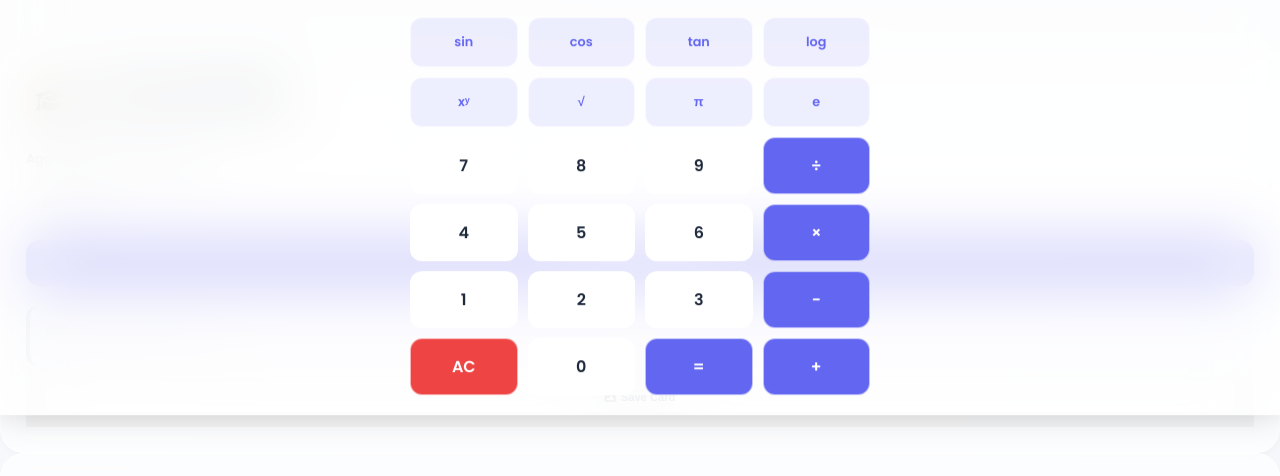
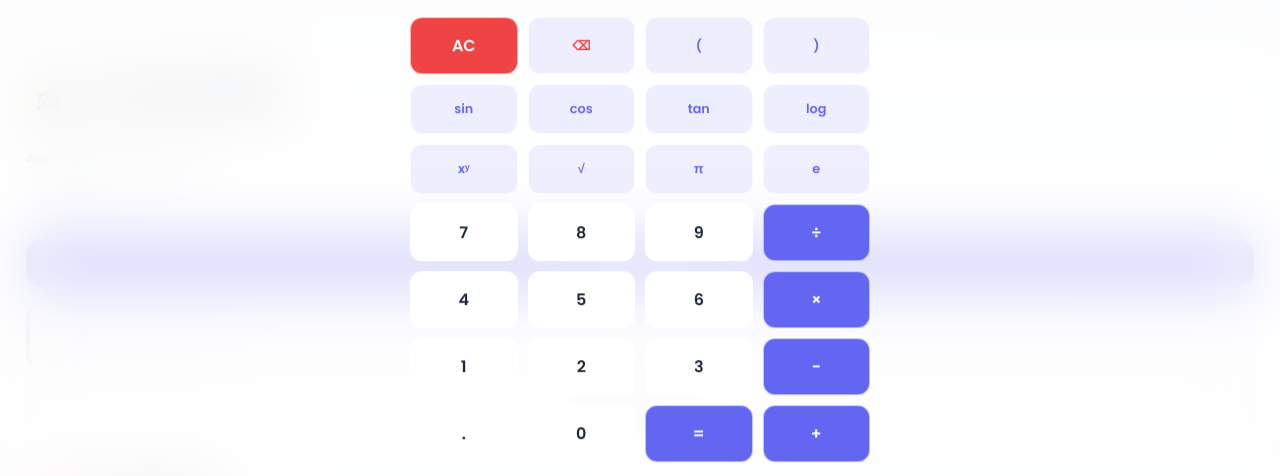
Before and after one commit to return7521-ui/studytools-india, a plain HTML site: page index.html in a window 1280 px wide. Shown: the part 965-1441 px from the top of the page. Drawn offline with nearby package versions, Linux system fonts and the light colour scheme.

Commit message:
Enhance calculator UI and add deleteLast function
Updated calculator layout and functionality.

```diff
--- a/index.html
+++ b/index.html
@@ -356,7 +356,12 @@ body.dark-mode .tech-badge { background: rgba(255,255,255,0.05); color: white; }
             <div class="calc-main-display" id="calc-display">0</div>
         </div>
 
-        <div class="calc-keypad">
+                <div class="calc-keypad">
+            <button class="key clear-key" onclick="clearCalc()">AC</button>
+            <button class="key sc-key" onclick="deleteLast()" style="color:var(--danger); font-weight:900;">⌫</button>
+            <button class="key sc-key" onclick="appendCalc('(')">(</button>
+            <button class="key sc-key" onclick="appendCalc(')')">)</button>
+
             <button class="key sc-key" onclick="appendCalc('Math.sin(')">sin</button>
             <button class="key sc-key" onclick="appendCalc('Math.cos(')">cos</button>
             <button class="key sc-key" onclick="appendCalc('Math.tan(')">tan</button>
@@ -382,7 +387,7 @@ body.dark-mode .tech-badge { background: rgba(255,255,255,0.05); color: white; }
             <button class="key num-key" onclick="appendCalc('3')">3</button>
             <button class="key op-key" onclick="appendCalc('-')">−</button>
 
-            <button class="key clear-key" onclick="clearCalc()">AC</button>
+            <button class="key num-key" onclick="appendCalc('.')">.</button>
             <button class="key num-key" onclick="appendCalc('0')">0</button>
             <button class="key op-key" onclick="calculateResult()">=</button>
             <button class="key op-key" onclick="appendCalc('+')">+</button>
@@ -412,7 +417,13 @@ body.dark-mode .tech-badge { background: rgba(255,255,255,0.05); color: white; }
         border-radius: 10px; margin: 0 auto 8px; opacity: 0.3;
     }
 
-    .calc-container { padding: 0 20px 20px; max-width: 500px; margin: 0 auto; }
+        /* Updated Container with Bottom Padding */
+    .calc-container {
+        padding: 0 20px 90px; /* Added 90px padding at bottom so FAB doesn't hide keys */
+        max-width: 500px;
+        margin: 0 auto;
+    }
+
 
     .calc-screen {
         background: rgba(0,0,0,0.05); border-radius: 15px;
@@ -459,6 +470,12 @@ body.dark-mode .tech-badge { background: rgba(255,255,255,0.05); color: white; }
         calcExpression = "";
         document.getElementById('calc-display').innerText = "0";
         document.getElementById('calc-history').innerText = "";
+    }
+    // Add this function to delete the last character
+    function deleteLast() {
+        calcExpression = String(calcExpression); // Ensure it's a string
+        calcExpression = calcExpression.slice(0, -1);
+        document.getElementById('calc-display').innerText = calcExpression || "0";
     }
 
     function calculateResult() {
```
